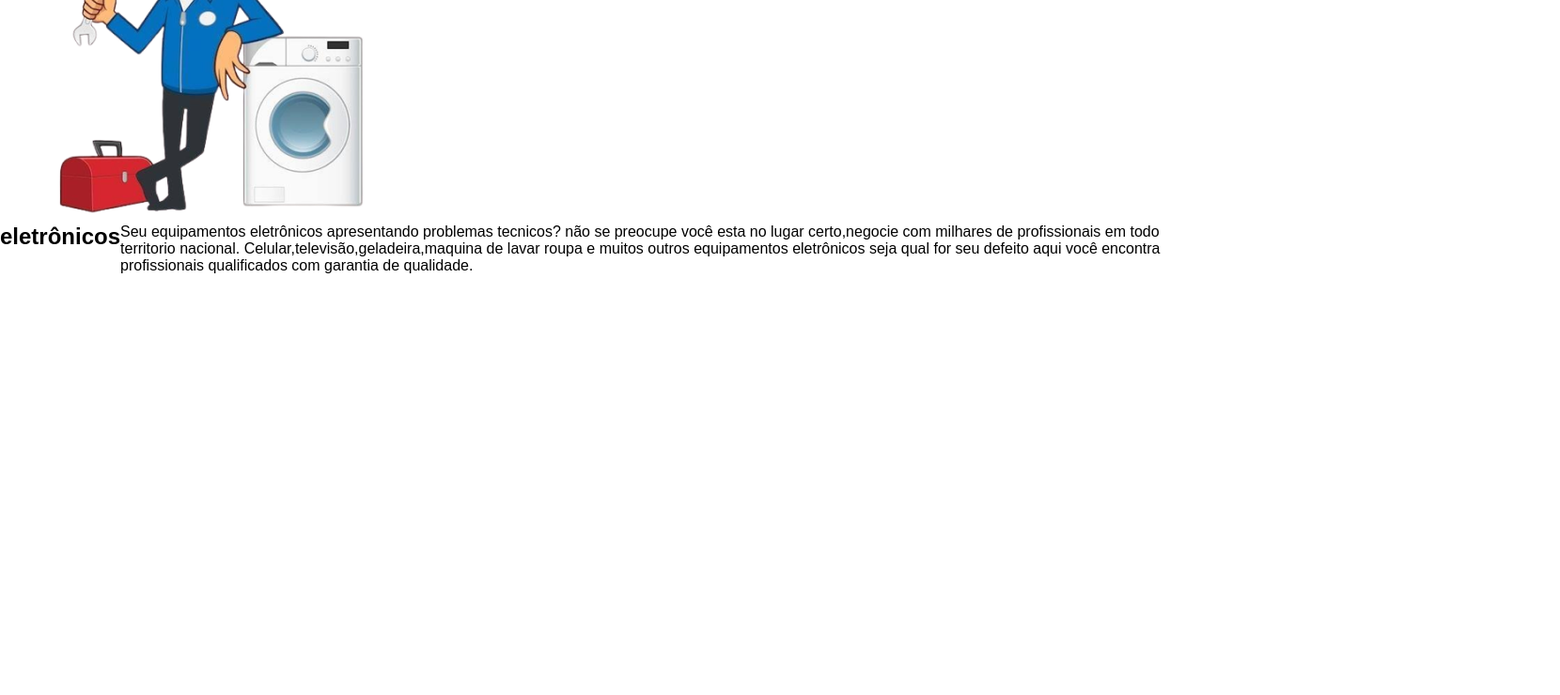
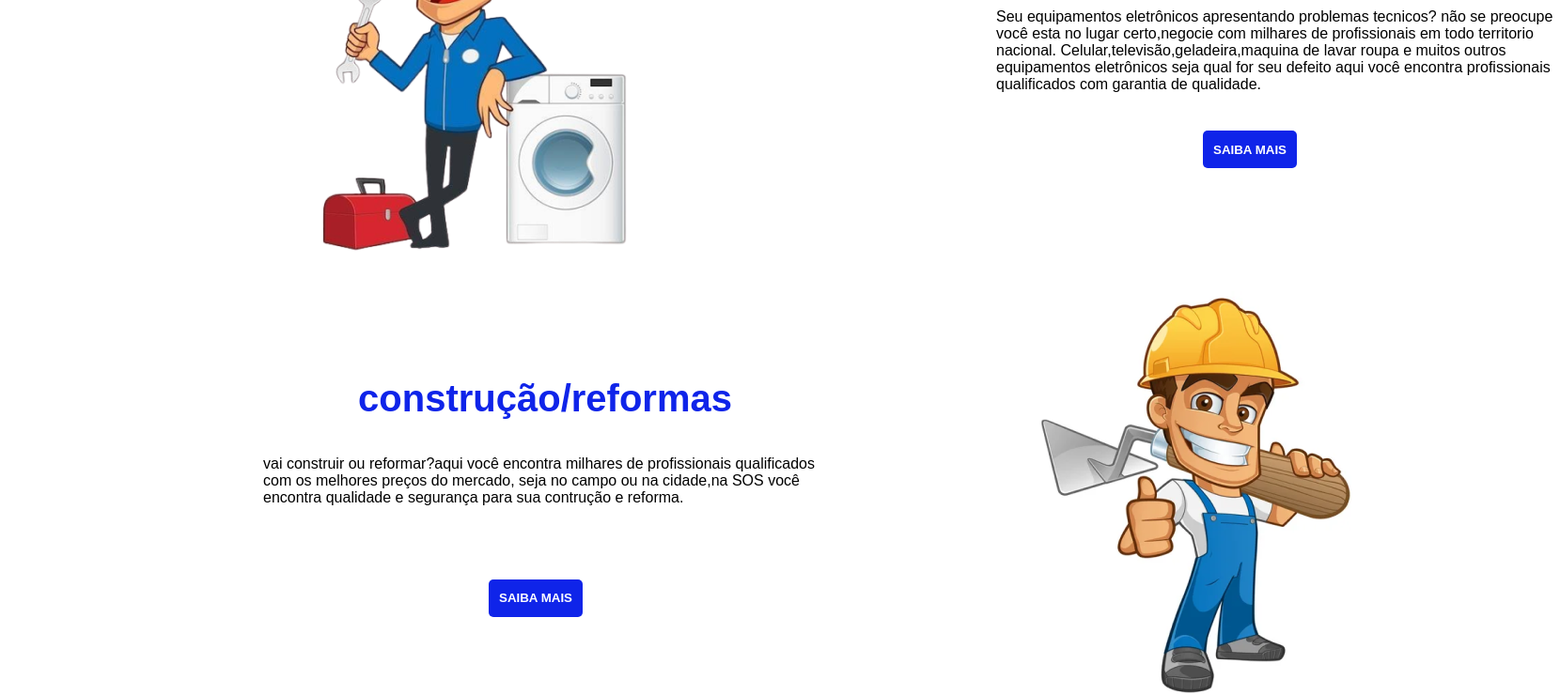
Before and after one commit to arildohp/sos, a React (Create React App) app: page / in a window 1280 px wide. Shown: the part 1100-1840 px from the top of the page at 94% size, 1660 px wide, since content can reach past the window. Before the commit the page ends 1392 px from the top, so only its background shows below. Built offline with nearby package versions, Linux system fonts and the light colour scheme; a web font is replaced by a local one.

Commit message:
finalizando body

```diff
--- a/src/components/Products/index.tsx
+++ b/src/components/Products/index.tsx
@@ -1,6 +1,7 @@
 import * as S from './styles'
 import brasil from '../../assets/image/brasil.png'
 import eletronic from '../../assets/image/eletrônico.png'
+import reforma from '../../assets/image/reforma 1.png'
 const Product = () => (
   <>
     <S.Banner>
@@ -28,7 +29,7 @@ const Product = () => (
       <S.Img2>
         <img src={eletronic} alt="eletronicos" />
       </S.Img2>
-      <S.Img2>
+      <S.Infos>
         <h2>eletrônicos</h2>
         <p>
           Seu equipamentos eletrônicos apresentando problemas tecnicos? não se
@@ -38,7 +39,21 @@ const Product = () => (
           equipamentos eletrônicos seja qual for seu defeito aqui você encontra
           profissionais qualificados com garantia de qualidade.
         </p>
-      </S.Img2>
+        <button>SAIBA MAIS</button>
+      </S.Infos>
+      <S.Infos2>
+        <h2>construção/reformas</h2>
+        <p>
+          vai construir ou reformar?aqui você encontra milhares de profissionais
+          qualificados com os melhores preços do mercado, seja no campo ou na
+          cidade,na SOS você encontra qualidade e segurança para sua contrução e
+          reforma.
+        </p>
+        <button>SAIBA MAIS</button>
+      </S.Infos2>
+      <S.img3>
+        <img src={reforma} alt="tudo para reforma e construção" />
+      </S.img3>
     </S.Eletronicos>
   </>
 )
--- a/src/components/Products/styles.ts
+++ b/src/components/Products/styles.ts
@@ -49,6 +49,7 @@ export const Image = styled.div`
 export const Info = styled.div`
   align-items: center;
   margin-top: 70px;
+  margin-bottom: 40px;
 
   h2 {
     color: ${colors.darkBlue};
@@ -67,13 +68,81 @@ export const Info = styled.div`
 `
 
 export const Eletronicos = styled.div`
-  display: block;
+  display: grid;
+  grid-template-columns: 1fr 1fr;
   justify-content: space-between;
   align-items: center;
+  margin: 0 280px;
+  margin-bottom: 44px;
 `
 export const Img2 = styled.div`
   display: flex;
+  margin-bottom: 32px;
 `
 export const Infos = styled.div`
-  display: flex;
+  display: block;
+  align-items: center;
+  margin: 0 auto;
+  margin-bottom: 32px;
+
+  h2 {
+    color: ${colors.darkBlue};
+    font-weight: bold;
+    font-size: 40px;
+    text-align: center;
+    margin-left: 110px;
+  }
+
+  p {
+    font-size: 16px;
+    width: 600px;
+    margin-top: 32px;
+    margin-left: 180px;
+  }
+
+  button {
+    background-color: ${colors.darkBlue};
+    color: ${colors.white};
+    border-radius: 5px;
+    align-items: center;
+    height: 40px;
+    font-weight: bold;
+    border: none;
+    width: 100px;
+    cursor: pointer;
+    margin-left: 400px;
+    margin-top: 40px;
+  }
 `
+export const Infos2 = styled.div`
+  h2 {
+    color: ${colors.darkBlue};
+    font-weight: bold;
+    font-size: 40px;
+    text-align: center;
+  }
+
+  p {
+    font-size: 16px;
+    width: 600px;
+    margin: 38px 0;
+  }
+
+  button {
+    background-color: ${colors.darkBlue};
+    color: ${colors.white};
+    border-radius: 5px;
+    align-items: center;
+    height: 40px;
+    font-weight: bold;
+    border: none;
+    width: 100px;
+    cursor: pointer;
+    margin-left: 240px;
+    margin-top: 40px;
+  }
+`
+
+export const img3 = styled.div`
+  margin-left: 220px;
+`
--- a/src/styles.ts
+++ b/src/styles.ts
@@ -1,4 +1,4 @@
-import { createGlobalStyle } from 'styled-components'
+import styled, { createGlobalStyle } from 'styled-components'
 
 export const colors = {
   lightBlue: '#B8EAFF',
```
